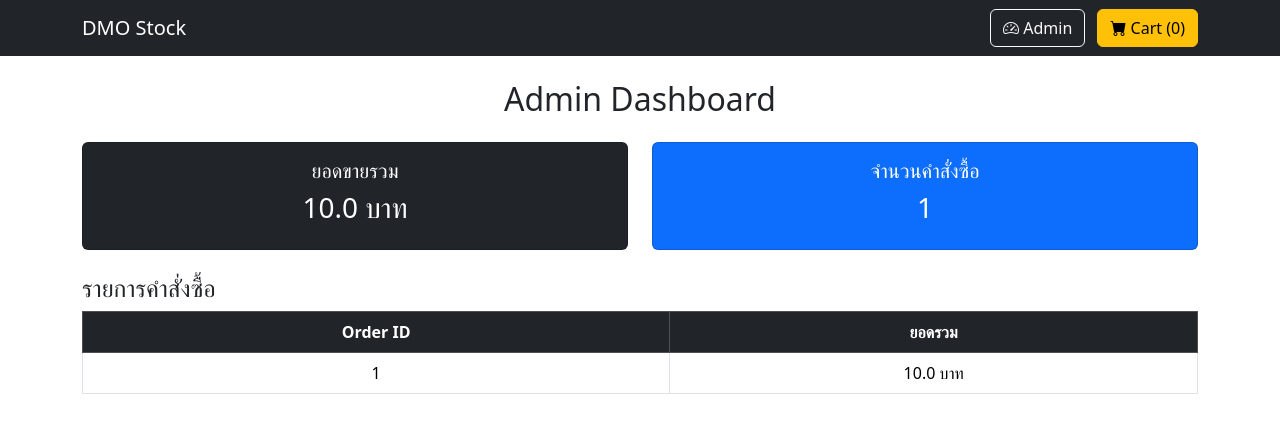
After one commit to nut1596/Web-Flask-DMO-Product-Buy-Sale-Stock, a Flask app: page /admin in a window 1280 px wide. The commit adds this page. Shown: the top 433 px of the page. Run offline with Flask 3, Linux system fonts and the light colour scheme; tables that the repository leaves empty hold one stand-in row (values such as "Sample post").

Commit message:
Add admin dashboard with order summary and sales statistics

```diff
--- a/app.py
+++ b/app.py
@@ -147,6 +147,20 @@ def checkout():
     return render_template("checkout_success.html", total=total)
 
 
+@app.route("/admin")
+def admin_dashboard():
+    orders = Order.query.all()
+    total_sales = sum(order.total_amount for order in orders)
+    total_orders = len(orders)
+
+    return render_template(
+        "admin.html",
+        orders=orders,
+        total_sales=total_sales,
+        total_orders=total_orders,
+    )
+
+
 # ------------------
 # Initialize Database
 # ------------------
--- /dev/null
+++ b/templates/admin.html
@@ -0,0 +1,40 @@
+{% extends "base.html" %}
+
+{% block content %}
+<h2 class="mb-4 text-center">Admin Dashboard</h2>
+
+<div class="row mb-4 text-center">
+    <div class="col-md-6">
+        <div class="card bg-dark text-white p-3">
+            <h5>ยอดขายรวม</h5>
+            <h3>{{ total_sales }} บาท</h3>
+        </div>
+    </div>
+    <div class="col-md-6">
+        <div class="card bg-primary text-white p-3">
+            <h5>จำนวนคำสั่งซื้อ</h5>
+            <h3>{{ total_orders }}</h3>
+        </div>
+    </div>
+</div>
+
+<h4>รายการคำสั่งซื้อ</h4>
+
+<table class="table table-bordered text-center">
+    <thead class="table-dark">
+        <tr>
+            <th>Order ID</th>
+            <th>ยอดรวม</th>
+        </tr>
+    </thead>
+    <tbody>
+        {% for order in orders %}
+        <tr>
+            <td>{{ order.id }}</td>
+            <td>{{ order.total_amount }} บาท</td>
+        </tr>
+        {% endfor %}
+    </tbody>
+</table>
+
+{% endblock %}
--- a/templates/base.html
+++ b/templates/base.html
@@ -6,15 +6,27 @@
 
     <!-- Bootstrap 5 -->
     <link href="https://cdn.jsdelivr.net/npm/bootstrap@5.3.2/dist/css/bootstrap.min.css" rel="stylesheet">
+    <link rel="stylesheet" href="https://cdn.jsdelivr.net/npm/bootstrap-icons@1.11.1/font/bootstrap-icons.css">
 </head>
 <body>
 
 <nav class="navbar navbar-expand-lg navbar-dark bg-dark">
     <div class="container">
         <a class="navbar-brand" href="/">DMO Stock</a>
-        <a class="btn btn-warning" href="{{ url_for('cart') }}">
+
+        <!-- ปุ่มอยู่ด้านขวา -->
+        <div class="ms-auto">
+            <a class="btn btn-outline-light me-2"
+            href="{{ url_for('admin_dashboard') }}">
+            <i class="bi bi-speedometer2"></i> Admin
+            </a>
+
+            <a class="btn btn-warning"
+            href="{{ url_for('cart') }}">
+            <i class="bi bi-cart-fill"></i>
             Cart ({{ session.get('cart', [])|length }})
-        </a>
+            </a>
+        </div>
     </div>
 </nav>
 
```
